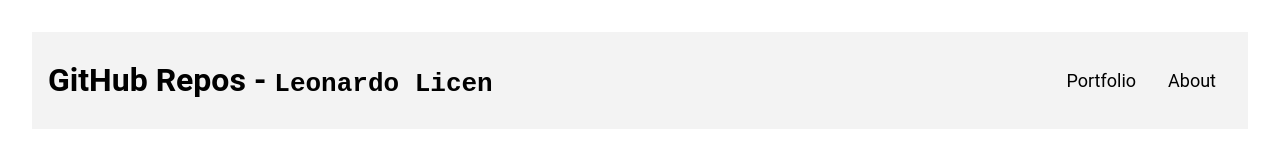
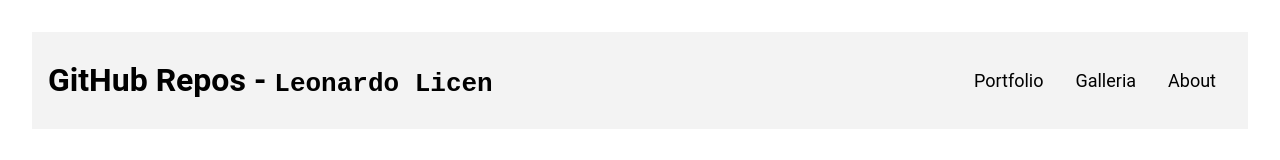
Before and after one commit to leolicen/portfolio, a plain HTML site: page about.html in a window 1280 px wide. Shown: the top 160 px of the page. Drawn offline with Linux system fonts and the light colour scheme.

Commit message:
Update about.html

```diff
--- a/about.html
+++ b/about.html
@@ -12,6 +12,7 @@
             <h1>GitHub Repos - <span>Leonardo Licen</span></h1>
             <ul class="nav-links">
                 <li><a href="index.html">Portfolio</a></li>
+                <li><a href="galleria.html">Galleria</a></li>
                 <li><a href="about.html">About</a></li>
             </ul>
         </div>
```
